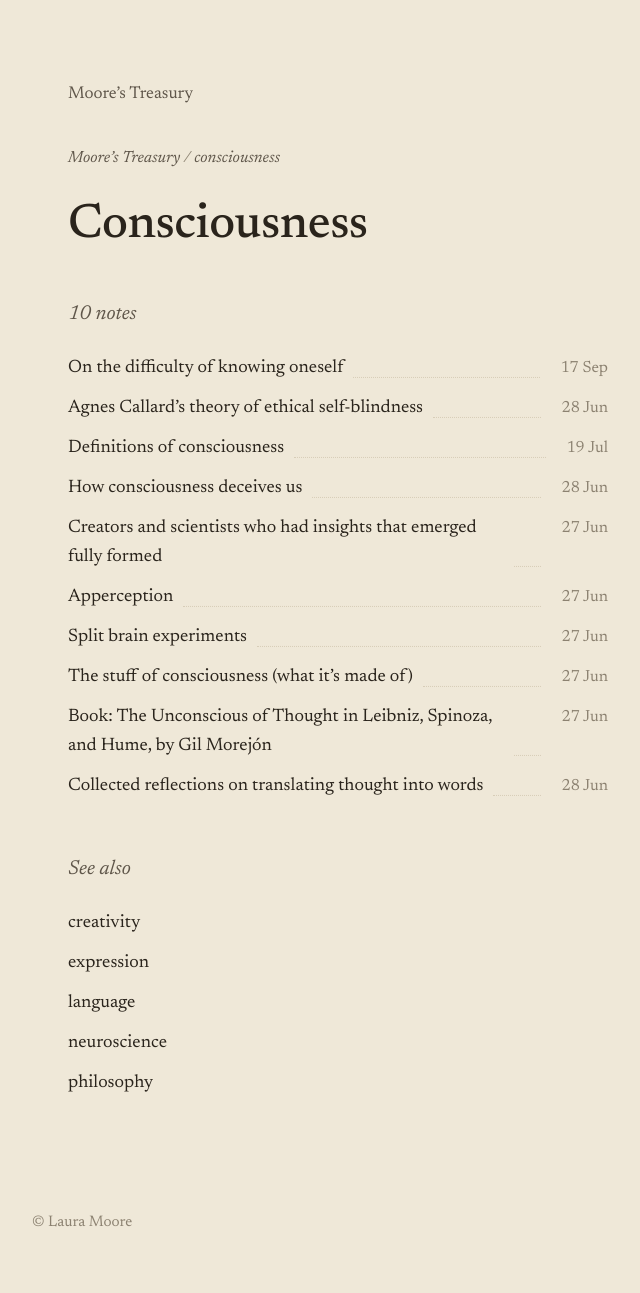
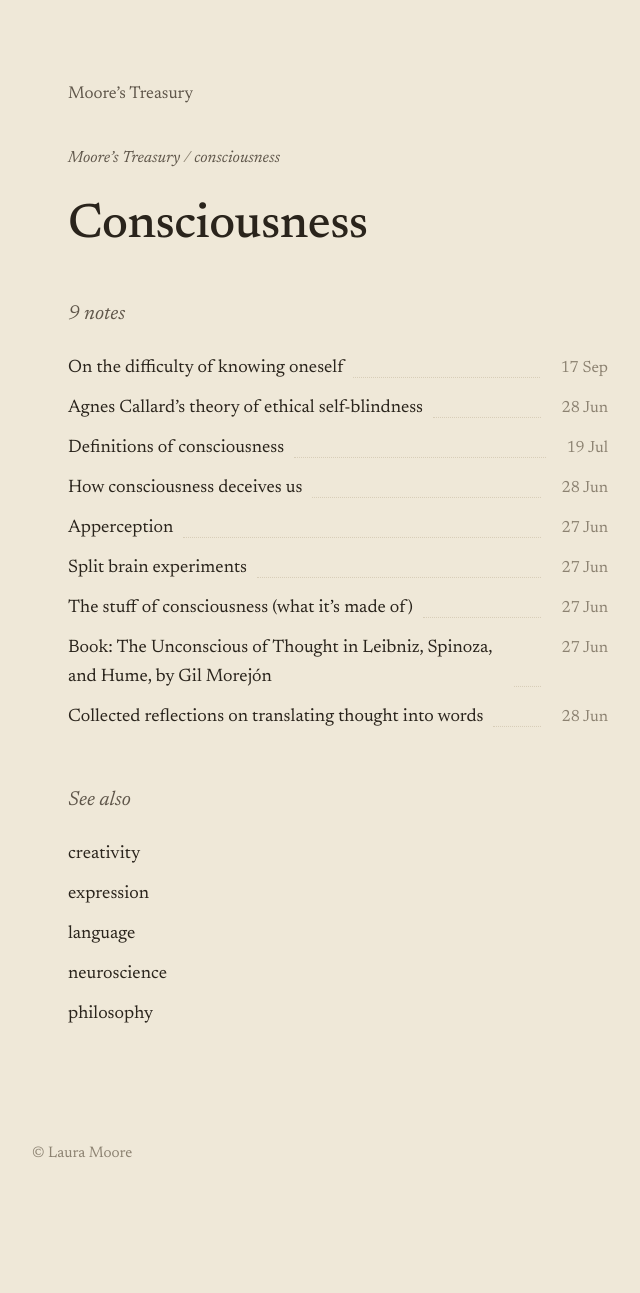
Before and after one commit to lauramoorewrites-del/treasury, a Jekyll site: the page built from topics/consciousness.md, in a window 1280 px wide. Shown: the whole page, without its empty margins (302-942 px from the left). Built offline with Jekyll 4.4.1, drawn with Linux system fonts in a browser that asks for light colours; after the commit the page ends 1224 px from its top, so only the background shows below that.

Commit message:
Remove consciousness tag from insights-that-emerged-fully-formed
Co-Authored-By: Claude Opus 4.6 (1M context) <noreply@anthropic.com>

```diff
--- a/topics/consciousness.md
+++ b/topics/consciousness.md
@@ -16,9 +16,6 @@ notes:
   - title: "How consciousness deceives us"
     url: "/how-consciousness-deceives-us/"
     date: "28 Jun"
-  - title: "Creators and scientists who had insights that emerged fully formed"
-    url: "/insights-that-emerged-fully-formed/"
-    date: "27 Jun"
   - title: "Apperception"
     url: "/reflective-knowledge-and-introspective-awareness/"
     date: "27 Jun"
```
Also changed, not shown: _pages/insights-that-emerged-fully-formed.md (+1 -1 lines).
